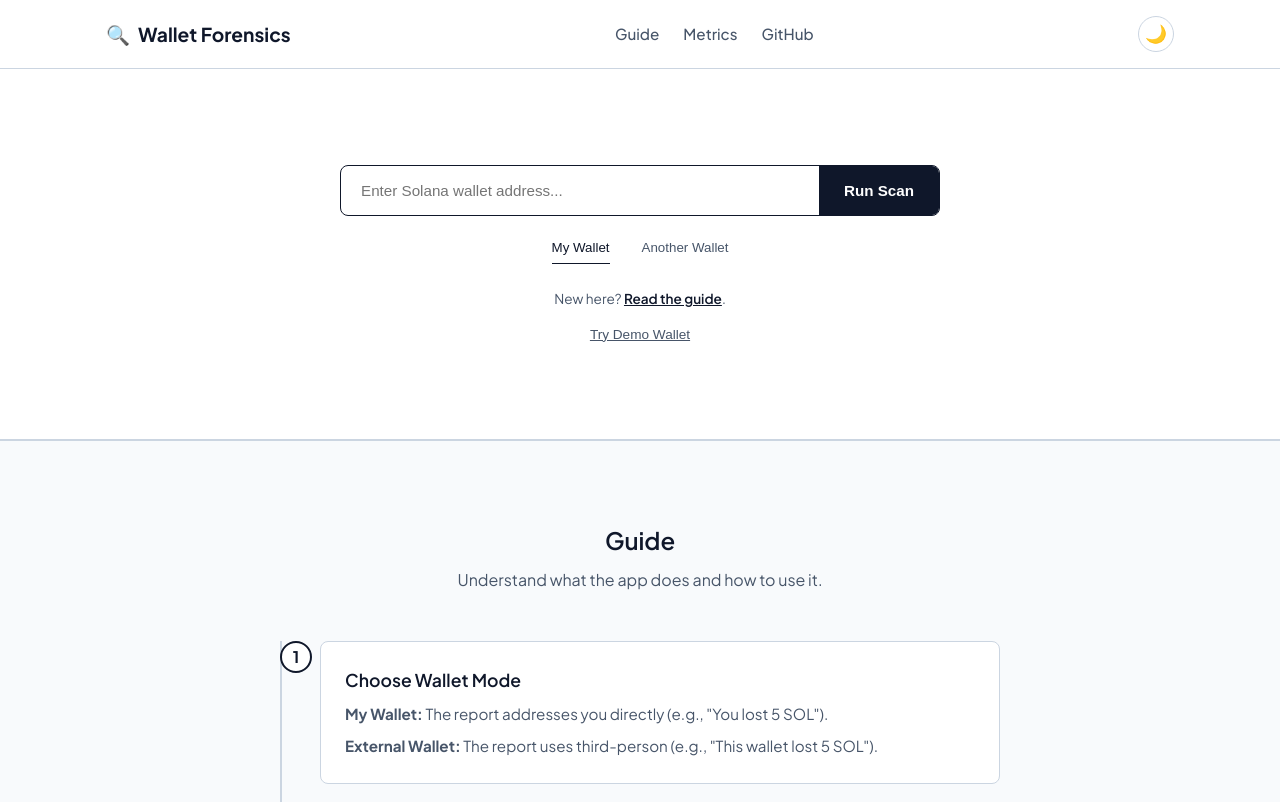
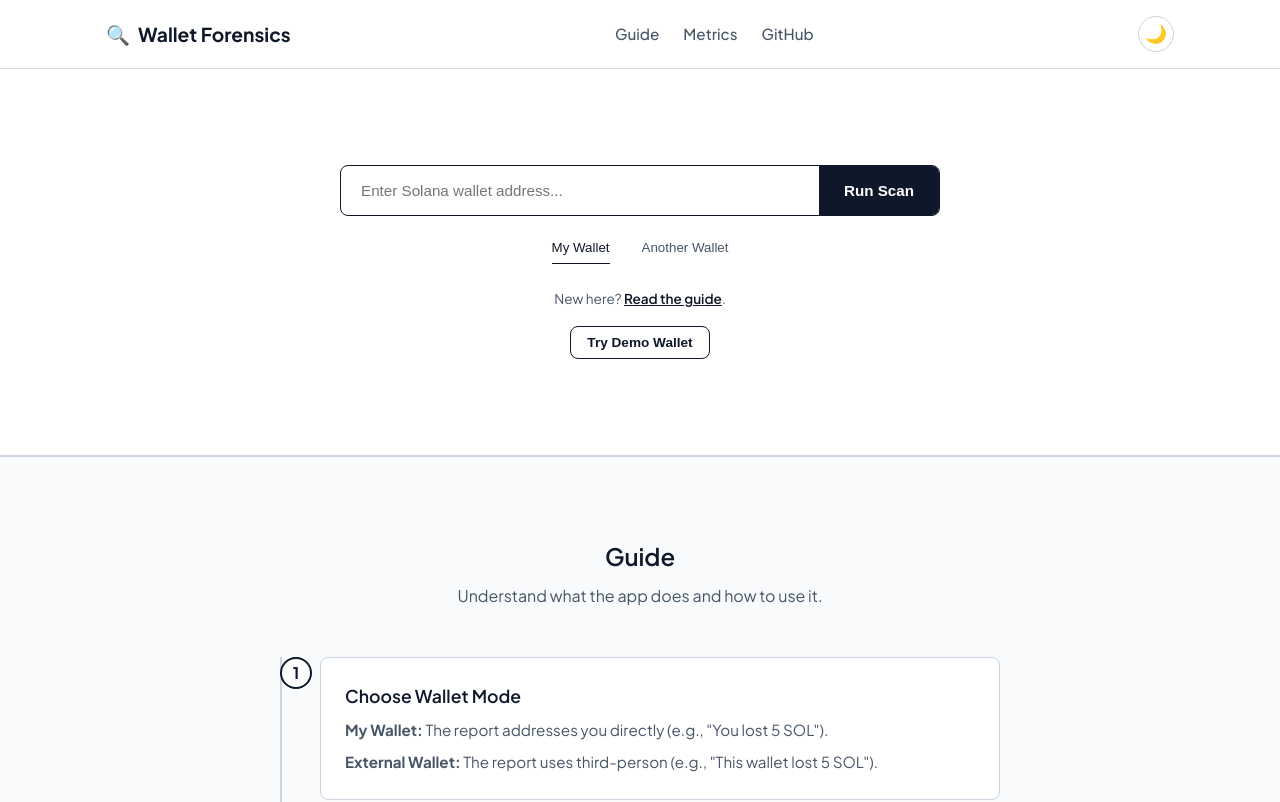
Before and after one commit to itskaien/WalletForensics, a React (Vite) app: page / in a window 1280 px wide. Shown: the top 802 px of the page. Built offline with nearby package versions, Linux system fonts and the light colour scheme.

Commit message:
Enhance demo button styling with border, padding, and hover effects; add disabled state

```diff
--- a/src/index.css
+++ b/src/index.css
@@ -577,17 +577,24 @@ main {
 
 .demo-btn {
   background: transparent;
-  border: none;
-  color: var(--text-muted);
+  border: 1px solid var(--border-strong);
+  color: var(--text-main);
+  padding: 0.5rem 1rem;
+  border-radius: var(--radius);
   font-size: 0.85rem;
-  font-weight: 500;
-  text-decoration: underline;
+  font-weight: 600;
   cursor: pointer;
-  transition: color 0.15s;
+  transition: all 0.15s;
 }
 
 .demo-btn:hover {
-  color: var(--text-main);
+  background: var(--accent);
+  color: var(--accent-text);
+}
+
+.demo-btn:disabled {
+  opacity: 0.5;
+  cursor: not-allowed;
 }
 
 @media (max-width: 900px) {
```
